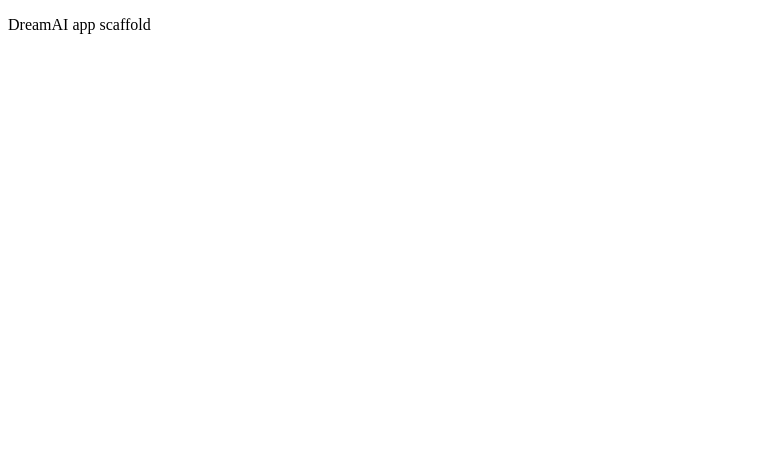
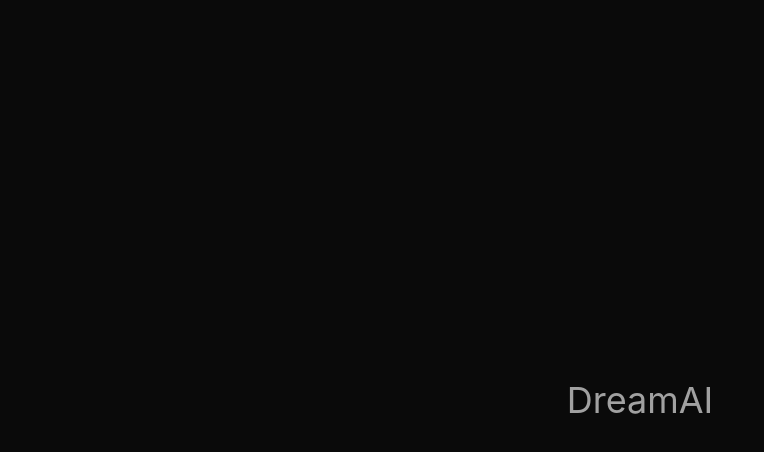
Before and after one commit to tahaasann/chatproject, a React (Vite) app in the folder apps/app/: page / in a window 1280 px wide. Shown: the top 452 px of the page, without its empty margins (0-764 px from the left). Built offline with nearby package versions, Linux system fonts and the light colour scheme.

Commit message:
feat(app): add tailwind and root layout

```diff
--- a/apps/app/package.json
+++ b/apps/app/package.json
@@ -24,6 +24,8 @@
         "@vitejs/plugin-react": "^6.0.0",
         "rimraf": "^6.0.1",
         "typescript": "6.0.3",
-        "vite": "8.0.12"
+        "vite": "8.0.12",
+        "@tailwindcss/vite": "^4.3.0",
+        "tailwindcss": "^4.3.0"
     }
 }
--- /dev/null
+++ b/apps/app/src/App.tsx
@@ -0,0 +1,7 @@
+export function App(): React.JSX.Element {
+    return (
+        <div className="flex h-screen items-center justify-center bg-neutral-950 text-neutral-400 text-4xl">
+            DreamAI
+        </div>
+    );
+}
--- /dev/null
+++ b/apps/app/src/index.css
@@ -0,0 +1 @@
+@import "tailwindcss";
--- a/apps/app/src/main.tsx
+++ b/apps/app/src/main.tsx
@@ -1,8 +1,15 @@
 import { StrictMode } from "react";
 import { createRoot } from "react-dom/client";
+import { App } from "./App";
+import "./index.css";
+
+const rootElement = document.getElementById("root")!;
+if (!rootElement) {
+    throw new Error("Root element #root not found");
+}
 
 createRoot(document.getElementById("root")!).render(
     <StrictMode>
-        <p>DreamAI app scaffold</p>
+        <App />
     </StrictMode>
 );
--- a/apps/app/vite.config.ts
+++ b/apps/app/vite.config.ts
@@ -1,8 +1,9 @@
+import tailwindcss from "@tailwindcss/vite";
 import react from "@vitejs/plugin-react";
 import { defineConfig } from "vite";
 
 export default defineConfig({
-    plugins: [react()],
+    plugins: [react(), tailwindcss()],
     server: {
         host: true,
         port: 5173,
--- a/pnpm-workspace.yaml
+++ b/pnpm-workspace.yaml
@@ -4,3 +4,4 @@ packages:
   - "packages/*"
 allowBuilds:
   esbuild: true
+  "@tailwindcss/oxide": true
```
Also changed, not shown: 1 other file (tests, documents, lock files or other folders).
